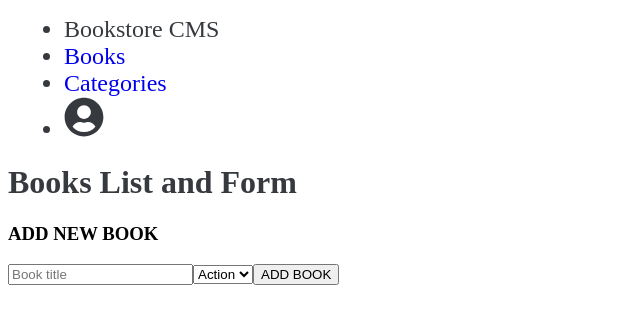
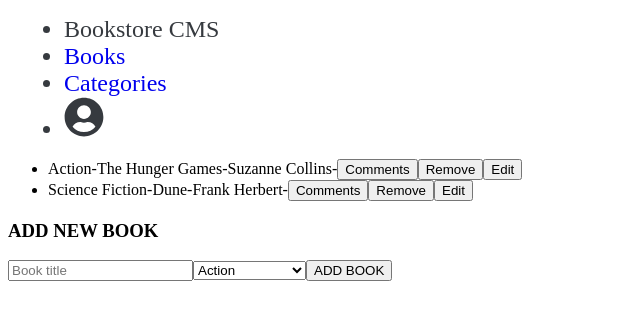
Before and after one commit to ahmetbozaci/book-store, a React (Create React App) app: page /books in a window 1280 px wide. Shown: the top 324 px of the page, without its empty margins (0-640 px from the left). Built offline with nearby package versions, Linux system fonts and the light colour scheme.

Commit message:
Create function for display book

```diff
--- a/src/components/AddBook.jsx
+++ b/src/components/BookForm.jsx
@@ -1,17 +1,15 @@
-const AddNewBook = () => (
+const BookForm = () => (
   <div>
     <h3>ADD NEW BOOK</h3>
     <form action="">
       <input type="text" placeholder="Book title" />
       <select>
         <option value="action">Action</option>
-        <option value="action">Action</option>
-        <option value="action">Action</option>
-
+        <option value="action">Science Fiction</option>
       </select>
       <button type="submit">ADD BOOK</button>
     </form>
   </div>
 );
 
-export default AddNewBook;
+export default BookForm;
--- a/src/components/Books.jsx
+++ b/src/components/Books.jsx
@@ -1,9 +1,30 @@
-import AddNewBook from './AddBook';
+import BookForm from './BookForm';
+import Buttons from './Buttons';
 
+const books = [
+  {
+    id: 1, name: 'The Hunger Games', writer: 'Suzanne Collins', category: 'Action',
+  },
+  {
+    id: 2, name: 'Dune', writer: 'Frank Herbert', category: 'Science Fiction',
+  },
+];
 const Books = () => (
   <div>
-    <h1>Books List and Form</h1>
-    <AddNewBook />
+    <ul>
+      {books.map((book) => (
+        <li key={book.id}>
+          {book.category}
+          -
+          {book.name}
+          -
+          {book.writer}
+          -
+          <Buttons />
+        </li>
+      ))}
+    </ul>
+    <BookForm />
   </div>
 );
 
--- /dev/null
+++ b/src/components/Buttons.jsx
@@ -0,0 +1,9 @@
+const Buttons = () => (
+  <>
+    <button type="button">Comments</button>
+    <button type="button">Remove</button>
+    <button type="button">Edit</button>
+  </>
+);
+
+export default Buttons;
```
Also changed, not shown: src/index.js (+0 -7 lines), src/redux/books/books.js (added), src/redux/categories/categories.js (added), src/redux/configureStore.js (added), 1 other file (tests, documents, lock files or other folders).
